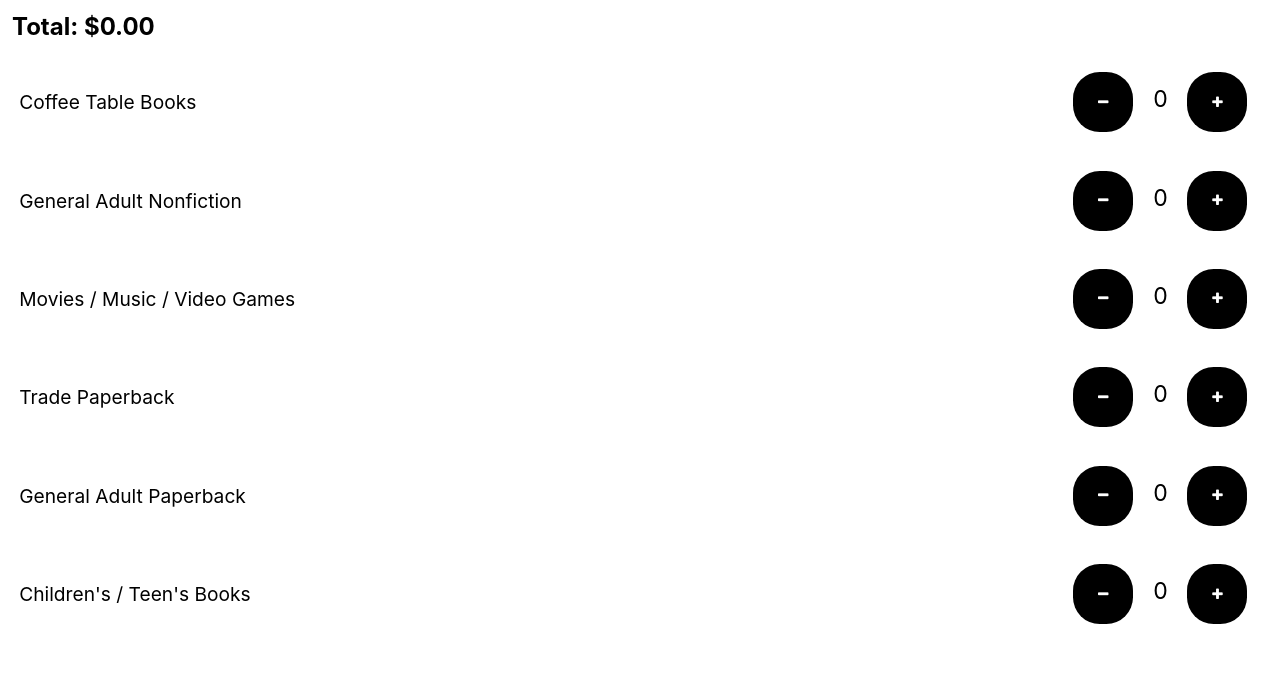
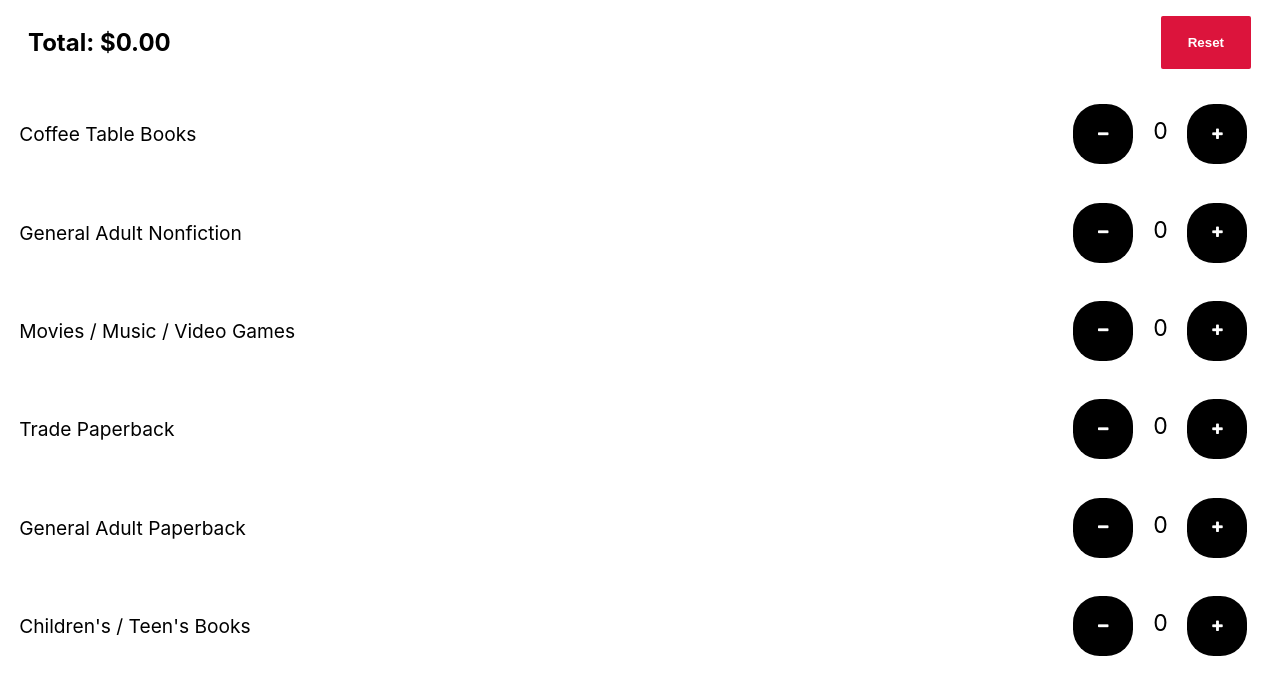
Before and after one commit to jtlong3rd/wvpl-ambler-book-sale-pricer, a React (Create React App) app: page / in a window 1280 px wide. Shown: the top 694 px of the page. Built offline with nearby package versions, Linux system fonts and the light colour scheme.

Commit message:
Add reset button

```diff
--- a/src/App.tsx
+++ b/src/App.tsx
@@ -1,7 +1,22 @@
-import { ReactNode, useMemo, useState } from 'react';
+import {
+  CSSProperties,
+  ReactNode,
+  useMemo,
+  useState
+} from 'react';
 
 import { Item } from './Item';
+import { ResetButton } from './ResetButton';
 import { Total } from './Total';
+
+export const baseButtonStyling: CSSProperties = {
+  margin: '0 1em',
+  border: 'none',
+  borderRadius: '2em',
+  background: 'black',
+  color: 'white',
+  fontWeight: 'bold',
+};
 
 interface ItemSpec {
   key: string;
@@ -42,16 +57,16 @@ const itemSpecs: ItemSpec[] = [
   }
 ];
 
-function App() {
-  const [itemCounts, setItemCounts] = useState(
-    () => itemSpecs.reduce(
+const initialCounts = itemSpecs.reduce(
   (memo, itemSpec) => {
     memo[itemSpec.key] = 0;
 
     return memo;
   }, {} as Record<string, number>
-    )
 );
+
+function App() {
+  const [itemCounts, setItemCounts] = useState(initialCounts);
 
   const total = useMemo(
     () => itemSpecs.reduce(
@@ -69,7 +84,20 @@ function App() {
         flexDirection: 'column'
       }}
     >
+      <div
+        style={{
+          margin: '1em',
+          display: 'flex',
+          justifyContent: 'space-between'
+        }}
+      >
         <Total total={total} />
+        <ResetButton
+          onReset={() => {
+            setItemCounts(initialCounts);
+          }}
+        />
+      </div>
       {
         itemSpecs.map(
           itemSpec => (
--- a/src/Item.tsx
+++ b/src/Item.tsx
@@ -1,4 +1,6 @@
-import { CSSProperties, ReactNode } from 'react';
+import { ReactNode } from 'react';
+
+import { baseButtonStyling } from './App';
 
 interface Props {
   name: ReactNode;
@@ -6,17 +8,6 @@ interface Props {
   onIncrement: () => void;
   onDecrement: () => void;
 }
-
-const buttonStyling: CSSProperties = {
-  margin: '0 1em',
-  border: 'none',
-  borderRadius: '2em',
-  background: 'black',
-  color: 'white',
-  fontWeight: 'bold',
-  width: '60px',
-  height: '60px',
-};
 
 export function Item({ name, count, onIncrement, onDecrement }: Props) {
   return (
@@ -39,7 +30,11 @@ export function Item({ name, count, onIncrement, onDecrement }: Props) {
         }}
       >
         <button
-          style={buttonStyling}
+          style={{
+            ...baseButtonStyling,
+            width: '60px',
+            height: '60px',
+          }}
           onClick={onDecrement}
           type="button"
         ><i className="fa fa-minus fa-fw"></i></button>
@@ -47,7 +42,11 @@ export function Item({ name, count, onIncrement, onDecrement }: Props) {
         {count}
         {' '}
         <button
-          style={buttonStyling}
+          style={{
+            ...baseButtonStyling,
+            width: '60px',
+            height: '60px'
+          }}
           onClick={onIncrement}
           type="button"
         ><i className="fa fa-plus fa-fw"></i></button>
--- /dev/null
+++ b/src/ResetButton.tsx
@@ -0,0 +1,21 @@
+import { baseButtonStyling } from './App';
+
+interface Props {
+  onReset: () => void;
+}
+
+export function ResetButton({ onReset }: Props) {
+  return (
+    <button
+      style={{
+        ...baseButtonStyling,
+        backgroundColor: 'crimson',
+        borderRadius: '2px',
+        padding: '0.5em 2em'
+      }}
+      onClick={onReset}
+    >
+      Reset
+    </button>
+  );
+}
```
Lines whose indentation alone changed are shown as unchanged.
